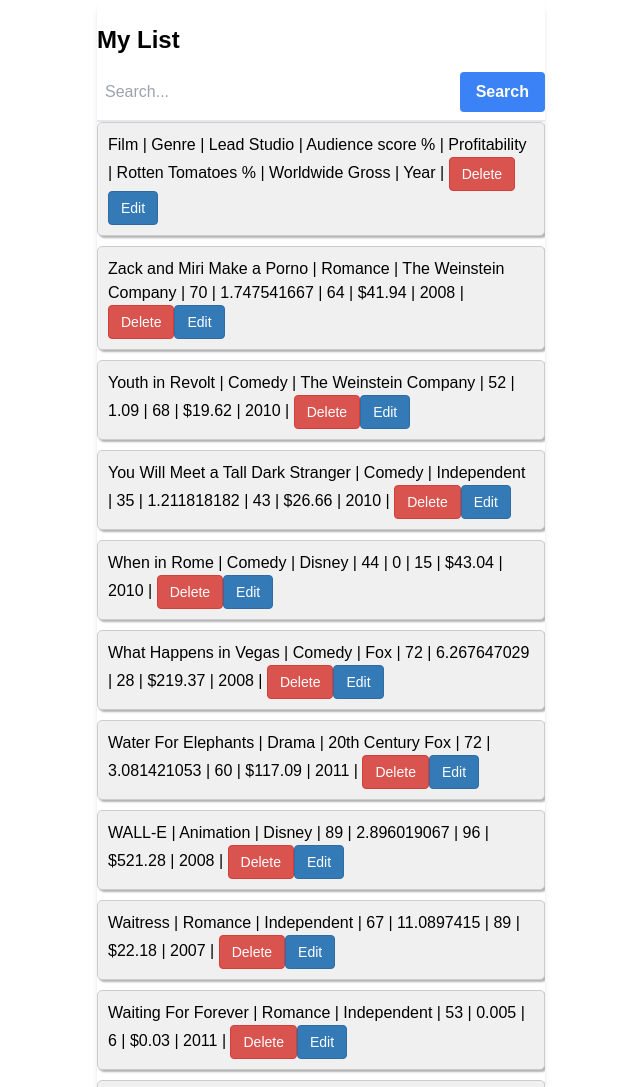
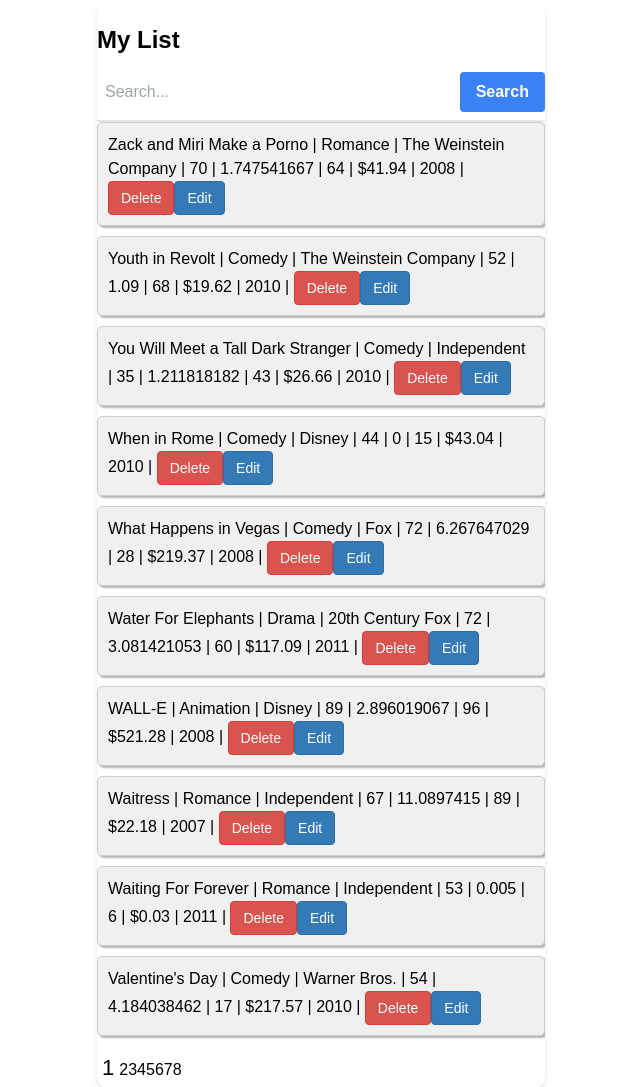
Before and after one commit to Om2123/Assignment, a plain HTML site: page index.html in a window 1280 px wide. Shown: the top 1087 px of the page, without its empty margins (319-959 px from the left). Drawn offline with nearby package versions, Linux system fonts and the light colour scheme.

Commit message:
updates pagination

```diff
--- a/index.html
+++ b/index.html
@@ -4,7 +4,6 @@
 <head>
     <meta charset="UTF-8">
     <script src="https://cdn.tailwindcss.com"></script>
-
     <title>CSV Data</title>
     <style>
         body {
@@ -18,6 +17,7 @@
             margin: 0;
             padding: 0;
         }
+
         .list-item {
             padding: 10px;
             background-color: #f0f0f0;
@@ -27,7 +27,8 @@
             box-shadow: 2px 2px 2px rgba(0, 0, 0, 0.3);
         }
 
-.delete-row,.edit-row {
+        .delete-row,
+        .edit-row {
             display: inline-block;
             padding: 6px 12px;
             margin-bottom: 0;
@@ -42,13 +43,19 @@
             border-radius: 4px;
             color: #fff;
         }
-.savebt{
+            .pagenum, .active{
+                margin: 5px;
+                /* color: #d9534f; */
+                font-size: 22px;
+            }
+        .savebt {
 
             padding: 10px 20px;
             border: none;
             border-radius: 5px;
         }
-.inN{
+
+        .inN {
             padding: 3px;
             background-color: #ede2de;
             border: 6px black;
@@ -63,6 +70,7 @@
             background-color: #337ab7;
             border-color: #2e6da4;
         }
+
         .form-group {
             margin-bottom: 1rem;
         }
@@ -130,21 +138,34 @@
             </button>
         </div>
         <ul class="divide-y divide-gray-200">
+            <div id="pagination-container">
+                <div id="list">
 
-            <div id="list"></div>
+                </div>
+            </div>
+
             <!-- List items go here -->
         </ul>
+
     </div>
+
     <script>
+        const dataPerPage = 10; // Number of items to show per page
+        let currentPage = 1; // Current page number
+        let data = [];
         fetch('data.csv')
             .then(response => response.text())
-            .then(data => {
+            .then(dataString => {
+
+                const parsedData = Papa.parse(dataString, { header: true }).data;
+                data.push(...parsedData);
                 const list = document.getElementById('list');
-                const rows = data.split('\n');
 
-                rows.forEach(row => {
-                    const rowData = row.split(',');
+                const currentData = getCurrentData();
 
+                currentData.forEach((item) => {
+                    const ob = Object.values(item);
+                    const rowData = ob.splice(',');
                     if (rowData.length >= 2) {
                         const rowItem = document.createElement('li');
                         rowItem.className = 'list-item';
@@ -194,13 +215,25 @@
                         rowItem.appendChild(editRowForm);
                         list.appendChild(rowItem);
                     }
+
                 });
+
+
+                function getCurrentData() {
+                    const startIndex = (currentPage - 1) * dataPerPage;
+                    const endIndex = startIndex + dataPerPage;
+                    //   console.log(startIndex );
+                    return data.slice(startIndex, endIndex);
+                }
+
+                pagNo();
             });
 
         function editRow(rowItem) {
             const editRowFormd = rowItem.querySelector('.edit-row-form');
 
             if (editRowFormd) {
+                // If an editRowFormd already exists, show it and exit the function
                 editRowFormd.style.display = 'block';
                 return;
             }
@@ -234,6 +267,7 @@
             });
             rowItem.appendChild(editBtn);
 
+            // Hide the edit form
             form.style.display = "none";
         }
 
@@ -241,6 +275,7 @@
         const searchButton = document.getElementById('searchButton');
         const list = document.getElementById('list');
 
+        // Function to filter the list items
         function filterListItems(searchTerm) {
             const items = list.querySelectorAll('li');
             items.forEach(item => {
@@ -252,23 +287,44 @@
             });
         }
 
+        // Event listener for search button click
         searchButton.addEventListener('click', () => {
             const searchTerm = searchInput.value.trim();
             filterListItems(searchTerm);
         });
 
+        // Event listener for search input keyup
         searchInput.addEventListener('keyup', () => {
             const searchTerm = searchInput.value.trim();
             filterListItems(searchTerm);
         });
 
 
-        const li = document.getElementsByTagName("li")
-        for (let i = 0; i < li.length; i++) {
-  li[i].classList.add('p-9', 'bg-white', 'border', 'border-gray-300', 'rounded-lg', 'shadow-sm', 'mb-4');
+        // Render the pagination buttons
+        function pagNo(){
+
+            const totalPages = Math.ceil(data.length / dataPerPage);
+            const paginationContainer = document.getElementById("pagination-container");
+
+            for (let i = 1; i <= totalPages; i++) {
+                const button = document.createElement("button");
+                button.className = "pageNum";
+                button.textContent = i;
+                if (i === currentPage) {
+                    button.classList.add("active");
+                }
+                button.addEventListener("click", () => {
+                    currentPage = i;
+                });
+                paginationContainer.appendChild(button);
             }
 
+        }
+
+
     </script>
+    <script src="https://cdnjs.cloudflare.com/ajax/libs/PapaParse/5.3.0/papaparse.min.js"></script>
+
 </body>
 
 </html>
```
Lines whose indentation alone changed are shown as unchanged.
